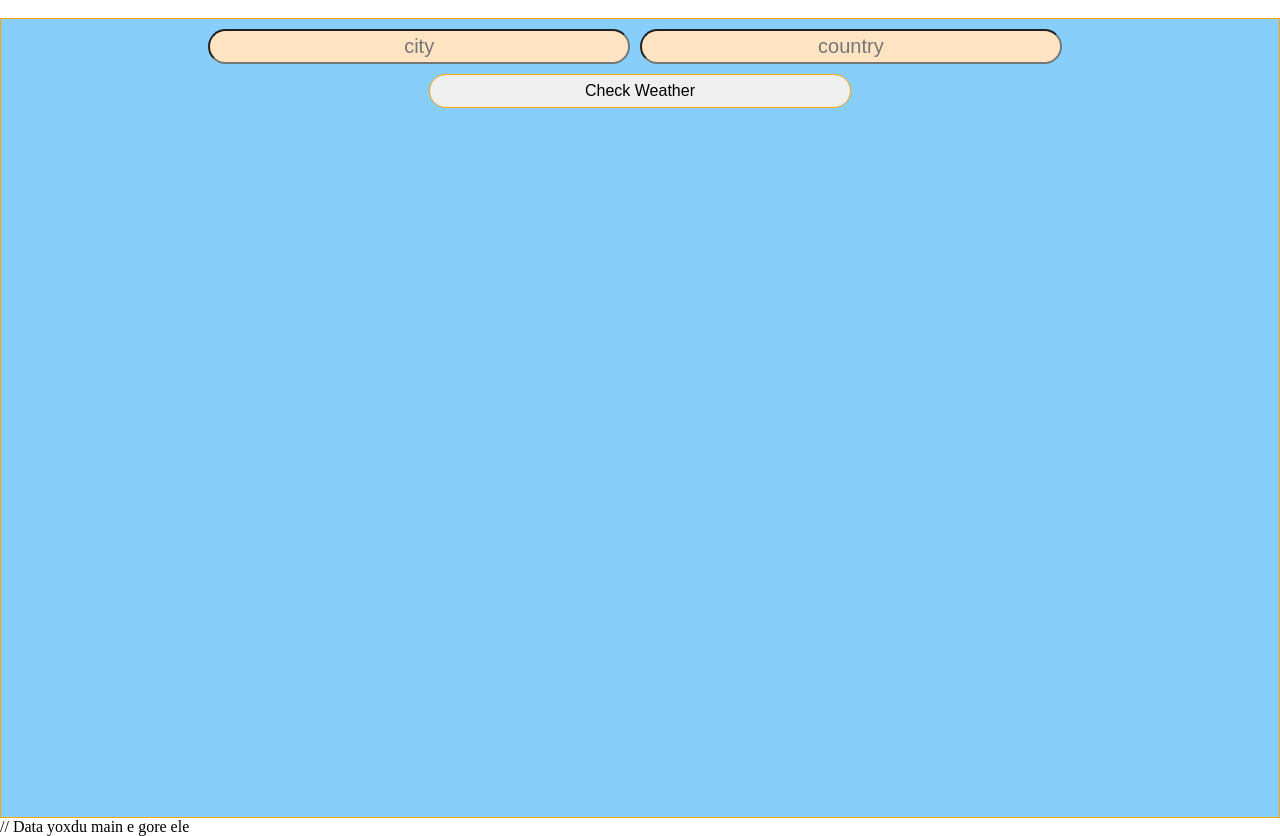
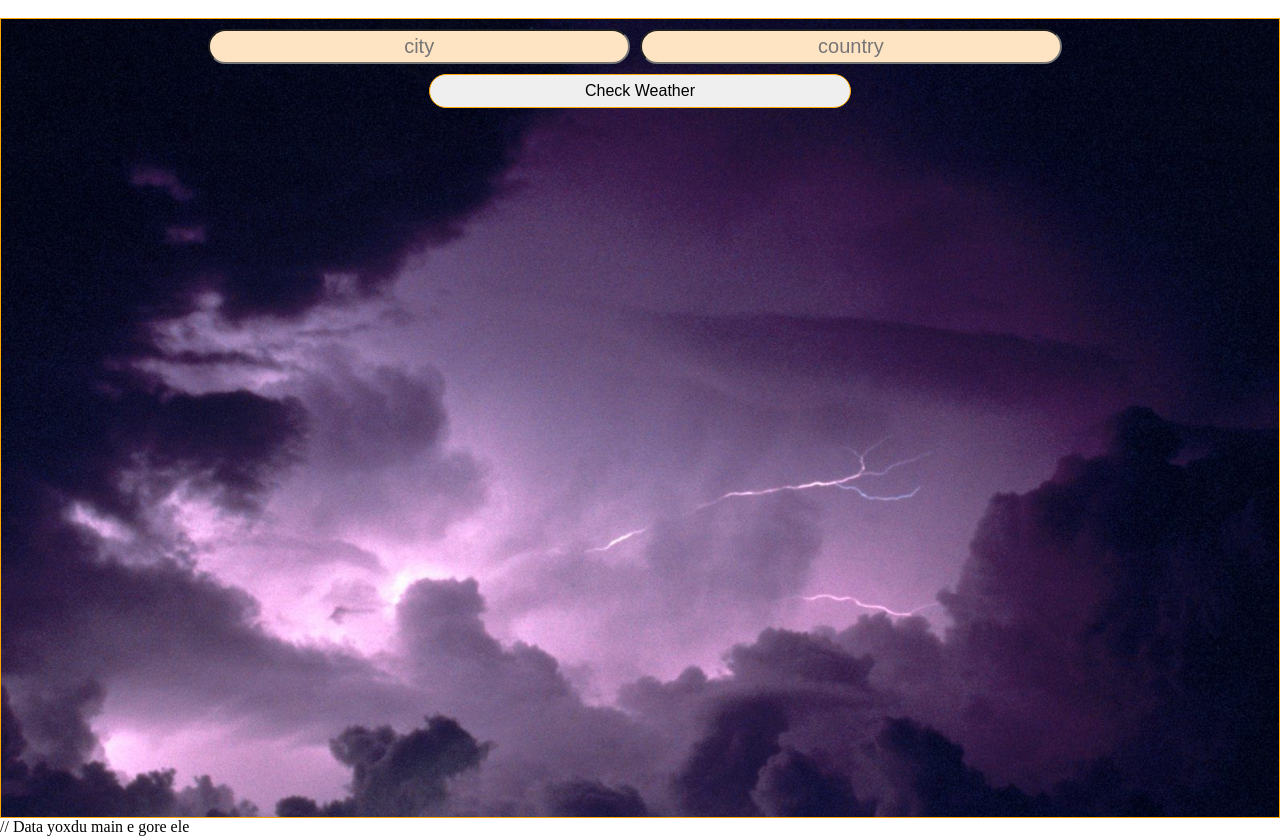
Before and after one commit to zulfuqar2/MainProj, a React (Vite) app: page / in a window 1280 px wide. Built offline with nearby package versions, Linux system fonts and the light colour scheme.

Commit message:
this funny bug moment

```diff
--- a/src/components/WeApp.css
+++ b/src/components/WeApp.css
@@ -17,6 +17,8 @@ form{
     border: 1px solid orange;
     justify-content: center;
     text-align: center;
+    background-image:url(../components/img/2859833.jpg);
+    background-size: cover;
 
 }
 .city{
```
Also changed, not shown: src/components/img/2859833.jpg (added).
